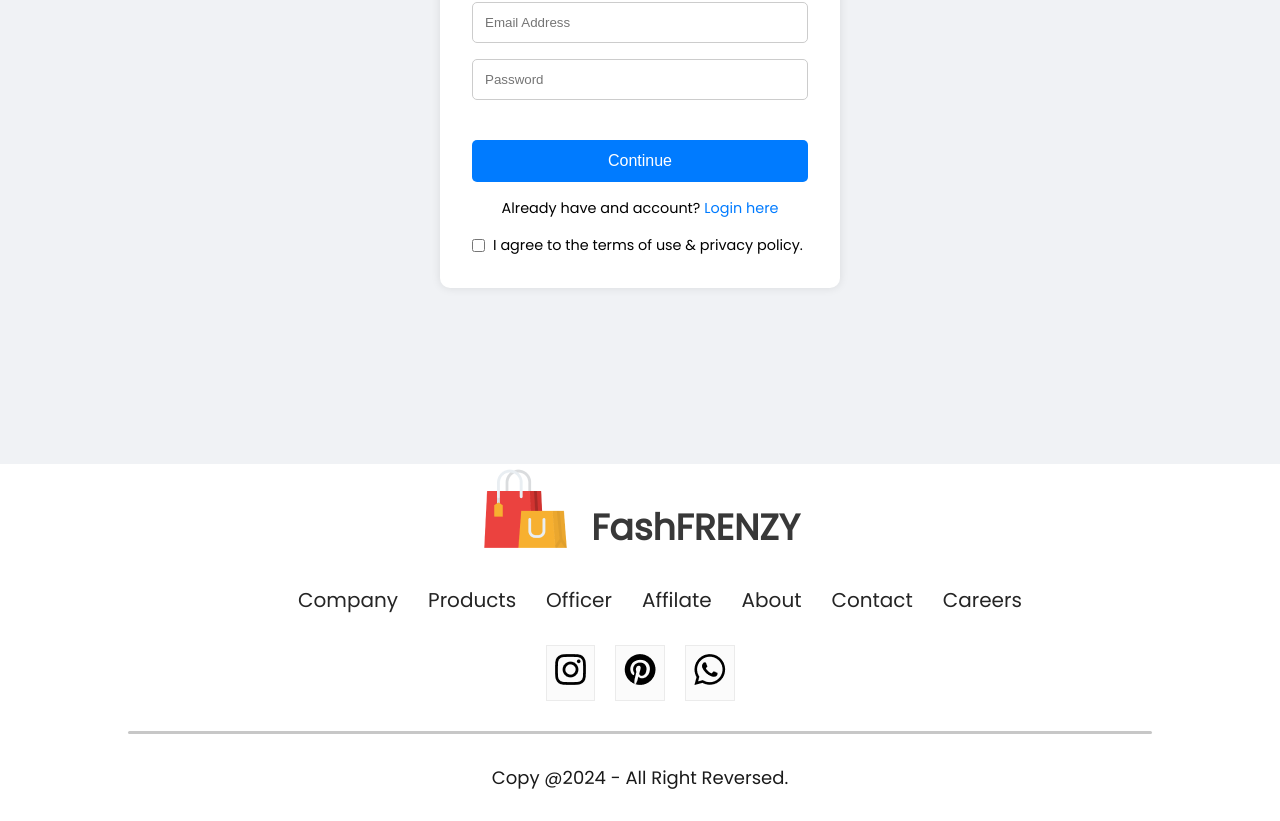
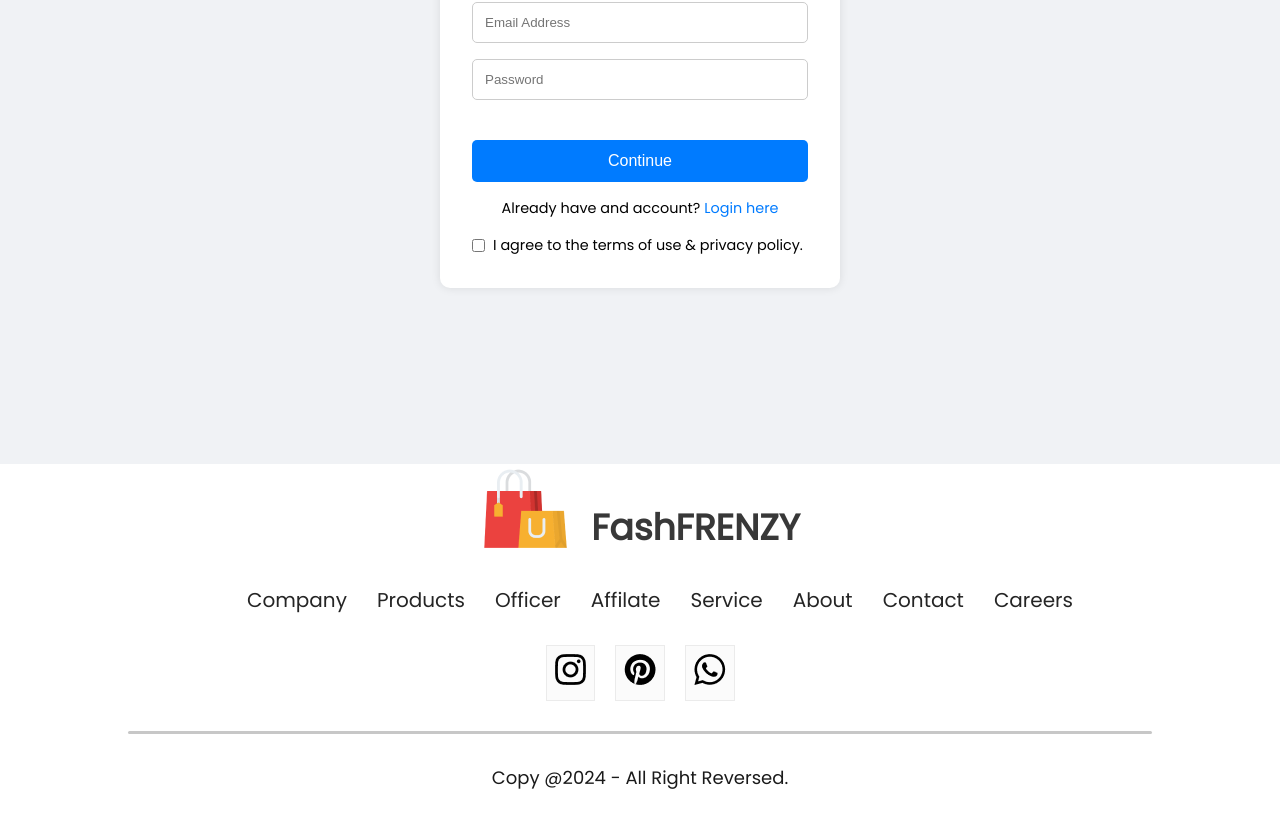
Before and after one commit to giangnht19/Ecommerce-Frontend, a React (Create React App) app: page /login in a window 1280 px wide. Shown: the part 407-1228 px from the top of the page. Built offline with nearby package versions, Linux system fonts and the light colour scheme.

Commit message:
edited footer

```diff
--- a/src/Components/Footer/Footer.jsx
+++ b/src/Components/Footer/Footer.jsx
@@ -17,6 +17,7 @@ const Footer = () => {
         <li>Products</li>
         <li>Officer</li>
         <li>Affilate</li>
+        <li>Service</li>
         <li>About</li>
         <li>Contact</li>
         <li>Careers</li>
```
